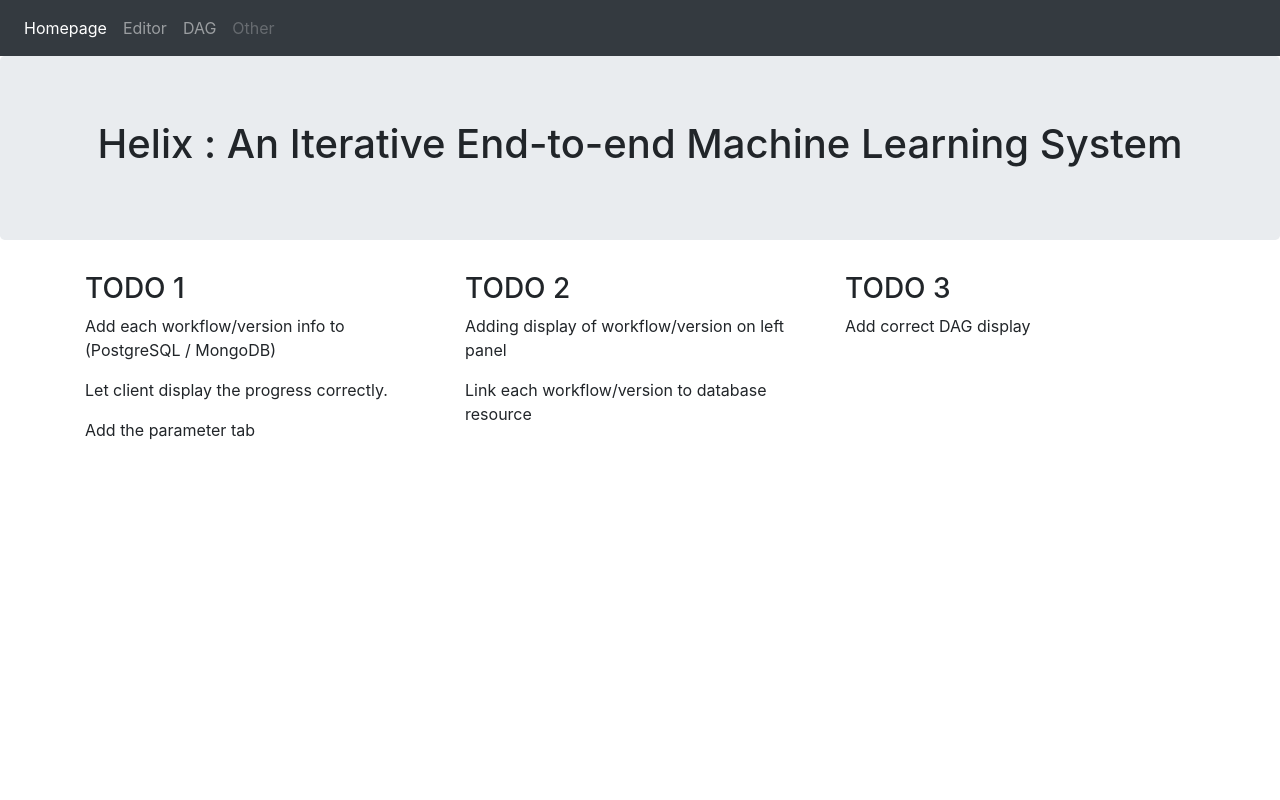
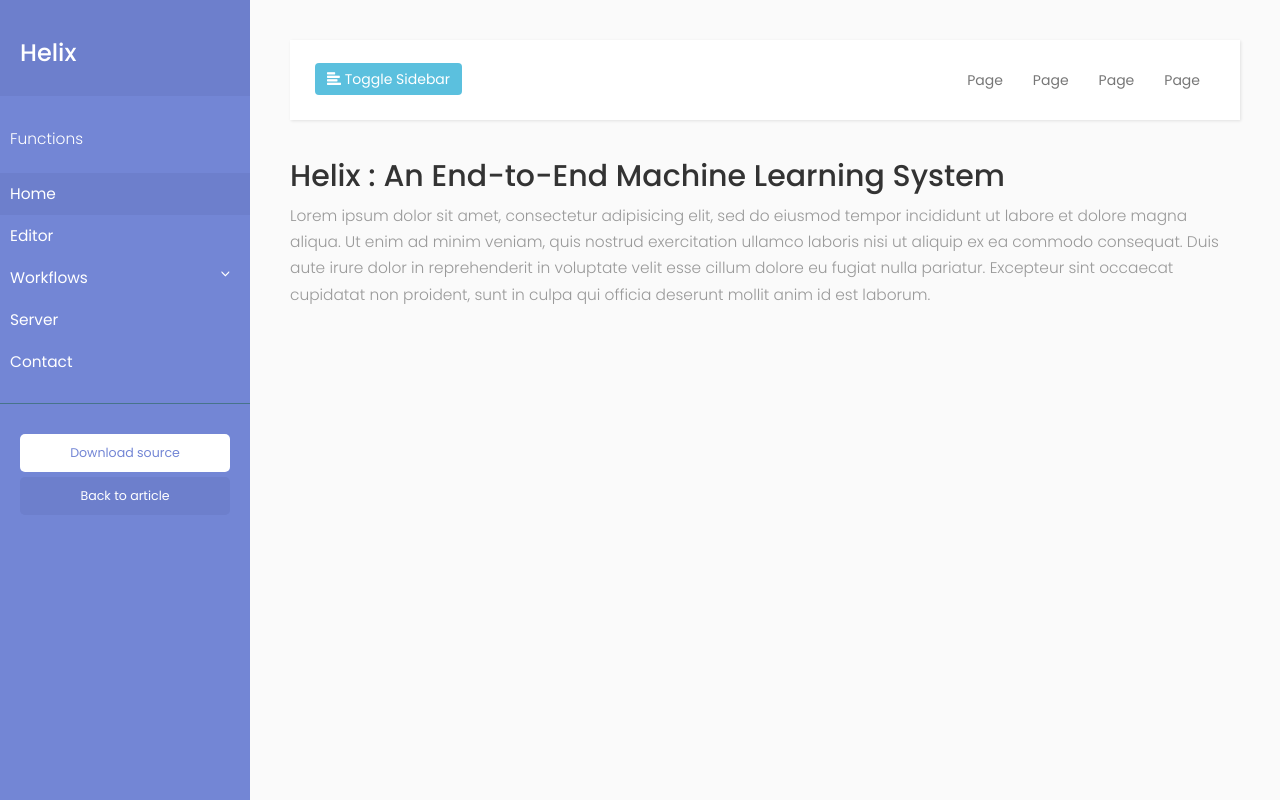
Before and after one commit to SixPlusZero/CS598_Helix_Demo, a Django app: page /ui/ in a window 1280 px wide. Run offline with Django 3.2, Linux system fonts and the light colour scheme; parts of the project's set-up code (start-up, migrations or seed data) failed here and were passed over; some libraries are stand-ins or nearby versions.

Commit message:
change index

```diff
--- a/ui/src/train.py
+++ b/ui/src/train.py
@@ -14,7 +14,7 @@ def compile_code():
     return 0
 
 def run_code():
-    cmd = "java -Xmx60000m -cp target/scala-2.11/smiley-assembly-0.1.jar com.smiley.datamodel.workflows.client.CensusExample"
+    cmd = "java -Xmx60000m -cp target/scala-2.11/smiley-assembly-0.1.jar com.smiley.datamodel.workflows.client.CensusExample > ./runningout.txt"
     ts_start = time.time()
     os.system("cd /Users/sixpluszero/work/gestalt; %s" % (cmd))
     ts_end = time.time()
--- /dev/null
+++ b/ui/static/index.js
@@ -0,0 +1,6 @@
+$(document).ready(function () {
+        $('#sidebarCollapse').on('click', function () {
+            $('#sidebar').toggleClass('active');
+        });
+
+});
--- /dev/null
+++ b/ui/static/style.css
@@ -0,0 +1,178 @@
+/*
+    DEMO STYLE
+*/
+@import "https://fonts.googleapis.com/css?family=Poppins:300,400,500,600,700";
+
+
+body {
+    font-family: 'Poppins', sans-serif;
+    background: #fafafa;
+}
+
+p {
+    font-family: 'Poppins', sans-serif;
+    font-size: 1.1em;
+    font-weight: 300;
+    line-height: 1.7em;
+    color: #999;
+}
+
+a, a:hover, a:focus {
+    color: inherit;
+    text-decoration: none;
+    transition: all 0.3s;
+}
+
+.navbar {
+    padding: 15px 10px;
+    background: #fff;
+    border: none;
+    border-radius: 0;
+    margin-bottom: 40px;
+    box-shadow: 1px 1px 3px rgba(0, 0, 0, 0.1);
+}
+
+.navbar-btn {
+    box-shadow: none;
+    outline: none !important;
+    border: none;
+}
+
+.line {
+    width: 100%;
+    height: 1px;
+    border-bottom: 1px dashed #ddd;
+    margin: 40px 0;
+}
+
+/* ---------------------------------------------------
+    SIDEBAR STYLE
+----------------------------------------------------- */
+#sidebar {
+    width: 250px;
+    position: fixed;
+    top: 0;
+    left: 0;
+    height: 100vh;
+    z-index: 999;
+    background: #7386D5;
+    color: #fff;
+    transition: all 0.3s;
+}
+
+#sidebar.active {
+    margin-left: -250px;
+}
+
+#sidebar .sidebar-header {
+    padding: 20px;
+    background: #6d7fcc;
+}
+
+#sidebar ul.components {
+    padding: 20px 0;
+    border-bottom: 1px solid #47748b;
+}
+
+#sidebar ul p {
+    color: #fff;
+    padding: 10px;
+}
+
+#sidebar ul li a {
+    padding: 10px;
+    font-size: 1.1em;
+    display: block;
+}
+#sidebar ul li a:hover {
+    color: #7386D5;
+    background: #fff;
+}
+
+#sidebar ul li.active > a, a[aria-expanded="true"] {
+    color: #fff;
+    background: #6d7fcc;
+}
+
+
+a[data-toggle="collapse"] {
+    position: relative;
+}
+
+a[aria-expanded="false"]::before, a[aria-expanded="true"]::before {
+    content: '\e259';
+    display: block;
+    position: absolute;
+    right: 20px;
+    font-family: 'Glyphicons Halflings';
+    font-size: 0.6em;
+}
+a[aria-expanded="true"]::before {
+    content: '\e260';
+}
+
+
+ul ul a {
+    font-size: 0.9em !important;
+    padding-left: 30px !important;
+    background: #6d7fcc;
+}
+
+ul.CTAs {
+    padding: 20px;
+}
+
+ul.CTAs a {
+    text-align: center;
+    font-size: 0.9em !important;
+    display: block;
+    border-radius: 5px;
+    margin-bottom: 5px;
+}
+a.download {
+    background: #fff;
+    color: #7386D5;
+}
+a.article, a.article:hover {
+    background: #6d7fcc !important;
+    color: #fff !important;
+}
+
+
+/* ---------------------------------------------------
+    CONTENT STYLE
+----------------------------------------------------- */
+#content {
+    width: calc(100% - 250px);
+    padding: 40px;
+    min-height: 100vh;
+    transition: all 0.3s;
+    position: absolute;
+    top: 0;
+    right: 0;
+}
+#content.active {
+    width: 100%;
+}
+
+
+/* ---------------------------------------------------
+    MEDIAQUERIES
+----------------------------------------------------- */
+@media (max-width: 768px) {
+    #sidebar {
+        margin-left: -250px;
+    }
+    #sidebar.active {
+        margin-left: 0;
+    }
+    #content {
+        width: 100%;
+    }
+    #content.active {
+        width: calc(100% - 250px);
+    }
+    #sidebarCollapse span {
+        display: none;
+    }
+}
--- a/ui/templates/ui/editor.html
+++ b/ui/templates/ui/editor.html
@@ -13,10 +13,10 @@
 
 <nav class="navbar navbar-expand-sm bg-dark navbar-dark">
   <ul class="navbar-nav">
+    <li class="nav-item">
+      <a class="nav-link" href="../">Home</a>
+    </li>
     <li class="nav-item active">
-      <a class="nav-link" href="../">Homepage</a>
-    </li>
-    <li class="nav-item">
       <a class="nav-link" href="#">Editor</a>
     </li>
     <li class="nav-item">
--- a/ui/templates/ui/index.html
+++ b/ui/templates/ui/index.html
@@ -1,56 +1,111 @@
+
 <!DOCTYPE html>
-<html lang="en">
+<html>
+    {% load static %}
     <head>
-  <title>Helix</title>
         <meta charset="utf-8">
-  <meta name="viewport" content="width=device-width, initial-scale=1">
-  <link rel="stylesheet" href="https://maxcdn.bootstrapcdn.com/bootstrap/4.0.0-beta.2/css/bootstrap.min.css">
-  <script src="https://ajax.googleapis.com/ajax/libs/jquery/3.2.1/jquery.min.js"></script>
-  <script src="https://cdnjs.cloudflare.com/ajax/libs/popper.js/1.12.6/umd/popper.min.js"></script>
-  <script src="https://maxcdn.bootstrapcdn.com/bootstrap/4.0.0-beta.2/js/bootstrap.min.js"></script>
+        <meta name="viewport" content="width=device-width, initial-scale=1.0">
+        <meta http-equiv="X-UA-Compatible" content="IE=edge">
+
+        <title>Collapsible sidebar using Bootstrap 3</title>
+
+        <!-- Bootstrap CSS CDN -->
+        <link rel="stylesheet" href="https://maxcdn.bootstrapcdn.com/bootstrap/3.3.7/css/bootstrap.min.css">
+        <!-- Our Custom CSS -->
+        <link rel="stylesheet" href="{% static "style.css" %}">
+        <!-- Scrollbar Custom CSS -->
+        <link rel="stylesheet" href="https://cdnjs.cloudflare.com/ajax/libs/malihu-custom-scrollbar-plugin/3.1.5/jquery.mCustomScrollbar.min.css">
+
     </head>
     <body>
 
-<nav class="navbar navbar-expand-sm bg-dark navbar-dark">
-  <ul class="navbar-nav">
-    <li class="nav-item active">
-      <a class="nav-link" href="#">Homepage</a>
+
+
+        <div class="wrapper">
+            <!-- Sidebar Holder -->
+            <nav id="sidebar">
+                <div class="sidebar-header">
+                    <h3>Helix</h3>
+                </div>
+
+                <ul class="list-unstyled components">
+                    <p>Functions</p>
+                    <li class="active">
+                        <a href="#">Home</a>
                     </li>
-    <li class="nav-item">
-      <a class="nav-link" href="editor">Editor</a>
+                    <li>
+                        <a href="./editor">Editor</a>
                     </li>
-    <li class="nav-item">
-      <a class="nav-link" href="#">DAG</a>
+                    <li>
+                        <a href="#pageSubmenu" data-toggle="collapse" aria-expanded="false">Workflows</a>
+                        <ul class="collapse list-unstyled" id="pageSubmenu">
+                            <li><a href="#">Workflow 1</a></li>
+                            <li><a href="#">Workflow 2</a></li>
+                            <li><a href="#">Workflow 3</a></li>
+                        </ul>
                     </li>
-    <li class="nav-item">
-      <a class="nav-link disabled" href="#">Other</a>
+                    <li>
+                        <a href="#">Server</a>
+                    </li>
+                    <li>
+                        <a href="#">Contact</a>
                     </li>
                 </ul>
+
+                <ul class="list-unstyled CTAs">
+                    <li><a href="https://bootstrapious.com/tutorial/files/sidebar.zip" class="download">Download source</a></li>
+                    <li><a href="https://bootstrapious.com/p/bootstrap-sidebar" class="article">Back to article</a></li>
+                </ul>
             </nav>
-<div class="jumbotron text-center">
-  <h1>Helix : An Iterative End-to-end Machine Learning System</h1>
+
+            <!-- Page Content Holder -->
+            <div id="content">
+
+                <nav class="navbar navbar-default">
+                    <div class="container-fluid">
+
+                        <div class="navbar-header">
+                            <button type="button" id="sidebarCollapse" class="btn btn-info navbar-btn">
+                                <i class="glyphicon glyphicon-align-left"></i>
+                                <span>Toggle Sidebar</span>
+                            </button>
                         </div>
 
-<div class="container">
-  <div class="row">
-    <div class="col-sm-4">
-      <h3>TODO 1</h3>
-      <p>Add each workflow/version info to (PostgreSQL / MongoDB) </p>
-      <p>Let client display the progress correctly.</p>
-      <p>Add the parameter tab</p>
+                        <div class="collapse navbar-collapse" id="bs-example-navbar-collapse-1">
+                            <ul class="nav navbar-nav navbar-right">
+                                <li><a href="#">Page</a></li>
+                                <li><a href="#">Page</a></li>
+                                <li><a href="#">Page</a></li>
+                                <li><a href="#">Page</a></li>
+                            </ul>
                         </div>
-    <div class="col-sm-4">
-      <h3>TODO 2</h3>
-      <p>Adding display of workflow/version on left panel</p>
-      <p>Link each workflow/version to database resource</p>
                     </div>
-    <div class="col-sm-4">
-      <h3>TODO 3</h3>
-      <p>Add correct DAG display</p>
-      <p></p>
-    </div>
+                </nav>
+
+                <h2>Helix : An End-to-End Machine Learning System</h2>
+                <p>Lorem ipsum dolor sit amet, consectetur adipisicing elit, sed do eiusmod tempor incididunt ut labore et dolore magna aliqua. Ut enim ad minim veniam, quis nostrud exercitation ullamco laboris nisi ut aliquip ex ea commodo consequat. Duis aute irure dolor in reprehenderit in voluptate velit esse cillum dolore eu fugiat nulla pariatur. Excepteur sint occaecat cupidatat non proident, sunt in culpa qui officia deserunt mollit anim id est laborum.</p>
             </div>
         </div>
 
+        <!-- jQuery CDN -->
+        <script src="https://code.jquery.com/jquery-1.12.0.min.js"></script>
+        <!-- Bootstrap Js CDN -->
+        <script src="https://maxcdn.bootstrapcdn.com/bootstrap/3.3.7/js/bootstrap.min.js"></script>
+        <!-- jQuery Custom Scroller CDN -->
+        <script src="https://cdnjs.cloudflare.com/ajax/libs/malihu-custom-scrollbar-plugin/3.1.5/jquery.mCustomScrollbar.concat.min.js"></script>
+
+        <script type="text/javascript">
+            $(document).ready(function () {
+                $("#sidebar").mCustomScrollbar({
+                    theme: "minimal"
+                });
+
+                $('#sidebarCollapse').on('click', function () {
+                    $('#sidebar, #content').toggleClass('active');
+                    $('.collapse.in').toggleClass('in');
+                    $('a[aria-expanded=true]').attr('aria-expanded', 'false');
+                });
+            });
+        </script>
     </body>
 </html>
--- a/ui/views.py
+++ b/ui/views.py
@@ -7,6 +7,7 @@ from django.template import loader
 from django.contrib import messages
 from helix_ui.celery import training_job
 from ui.src import task
+import ui.src.db as mdb
 # Create your views here.
 def index(request):
     context = {}
@@ -18,14 +19,18 @@ def editor(request):
 
 def train(request):
     mlcode = request.POST.get('mlcode')
-    tid = training_job.apply_async(args=[mlcode])
-    print("tid is %s" % (tid))
+    workflow = "CensusExample"
+    comment = "empty comment"
+    tid = training_job.apply_async(args=[workflow, mlcode, comment])
     context = {"task_id": tid.id}
     return render(request, 'ui/train.html', context)
-
 
 def task_status(request):
     task_id = request.POST.get('task_id')
     print("Get request for task: %s" % (task_id))
-    res = task.get_task_status(task_id)
+    mres = mdb.get_task_state(task_id)
+    res = {}
+    res['state'] = mres['state']
+    res['stage'] = mres['stage']
+    res['stage_message'] = mres['stage_message']
     return JsonResponse(res)
```
Also changed, not shown: helix_ui/celery.py (+20 -13 lines), ui/src/db.py (added, +45 -0 lines), ui/templates/ui/train.html (+5 -5 lines). Lines whose indentation alone changed are shown as unchanged.
